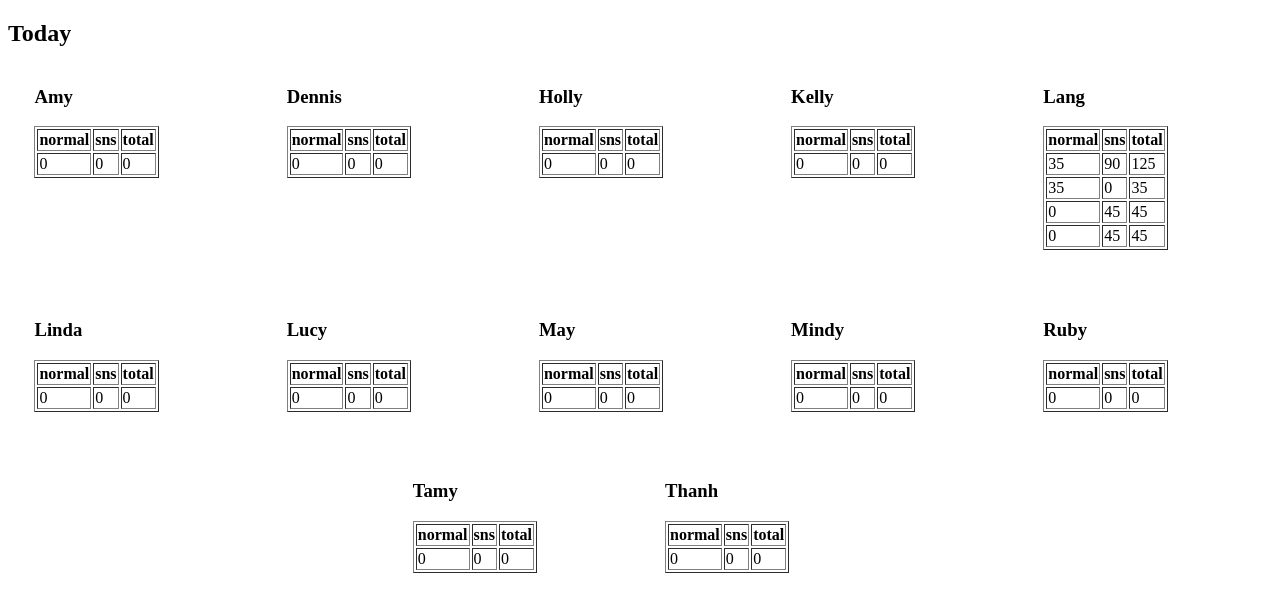
After one commit to smhsimon/nails, a Flask app: page /today in a window 1280 px wide. The commit adds this page. Shown: the top 612 px of the page. Run offline with Flask 3, Linux system fonts and the light colour scheme.

Commit message:
flexboxes working

```diff
--- a/employee data/Lang/Lang_biweekly.csv
+++ b/employee data/Lang/Lang_biweekly.csv
@@ -11,5 +11,5 @@ date,normal,sns,total
 "September 10, 2024",0,0,0
 "September 11, 2024",35,45,80
 "September 12, 2024",0,0,0
-"September 13, 2024",0,0,0
+"September 13, 2024",0,45,45
 "September 14, 2024",0,0,0
--- a/employee data/Lang/Lang_today.csv
+++ b/employee data/Lang/Lang_today.csv
@@ -1,4 +1,5 @@
 normal,sns,total
-35,45,80
+35,90,125
 35,0,35
 0,45,45
+0,45,45
--- a/interface.py
+++ b/interface.py
@@ -9,21 +9,26 @@ app = Flask(__name__)
 def employee_input():
     return render_template('index.html', employees=settings.employees, date=settings.curr_full_date)
 
-@app.route('/second')
-def second_page():
-    return render_template('second.html')
+@app.route('/biweekly')
+def biweekly():
+    tables = []
 
-@app.route('/table')
-def table():
-    data = pd.read_csv('employee data\Lang\Lang_today.csv')
-    data2 = pd.read_csv('employee data\Lang\Lang_biweekly.csv')
+    for employee in settings.employees:
+        data = pd.read_csv('employee data\\' + employee + '\\' + employee + '_biweekly.csv')
+        tables.append((data.to_html(classes='data', index=False), employee))
 
-    tables = [
-        (data.to_html(classes='data', index=False), 'Lang Today'),
-        (data2.to_html(classes='data', index=False), 'Lang Biweekly')
-    ]
+    return render_template('biweekly.html', tables=tables)
 
-    return render_template('table.html', tables=tables)
+
+@app.route('/today')
+def today():
+    tables = []
+
+    for employee in settings.employees:
+        data = pd.read_csv('employee data\\' + employee + '\\' + employee + '_today.csv')
+        tables.append((data.to_html(classes='data', index=False), employee))
+
+    return render_template('today.html', tables=tables)
 
 
 if __name__ == '__main__':
--- a/main.py
+++ b/main.py
@@ -4,8 +4,8 @@ import settings
 import initialize
 import handle_input
 
-# initialize.biweekly_update()
-# handle_input.employee_input()
+date = settings.curr_day
+
 if not (os.path.exists('employee data\\Lang\\Lang_biweekly.csv')):
     initialize.biweekly_update()
 else:
--- /dev/null
+++ b/static/style.css
@@ -0,0 +1,10 @@
+.container {
+    display: flex;
+    justify-content: center;
+    flex-wrap: wrap;
+    gap: 50px;
+}
+
+.today_container {
+    width: 16%;
+}
--- /dev/null
+++ b/templates/today.html
@@ -0,0 +1,19 @@
+<!DOCTYPE html>
+<html lang="en">
+	<link rel="stylesheet" href="{{ url_for('static', filename='style.css') }}">
+
+	<head>
+		<title>Today's Totals</title>
+	</head>
+	<body>
+		<h2>Today</h2>
+		<div class="container">
+			{% for table, title in tables %}
+				<div class="today_container">
+					<h3>{{ title }}</h3>
+					{{ table|safe }}
+				</div>
+			{% endfor %}
+		</div>
+	</body>
+</html>
```
Also changed, not shown: templates/biweekly.html (added, +19 -0 lines), templates/index.html (+8 -8 lines), templates/second.html (deleted, +0 -11 lines), templates/table.html (deleted, +0 -15 lines).
